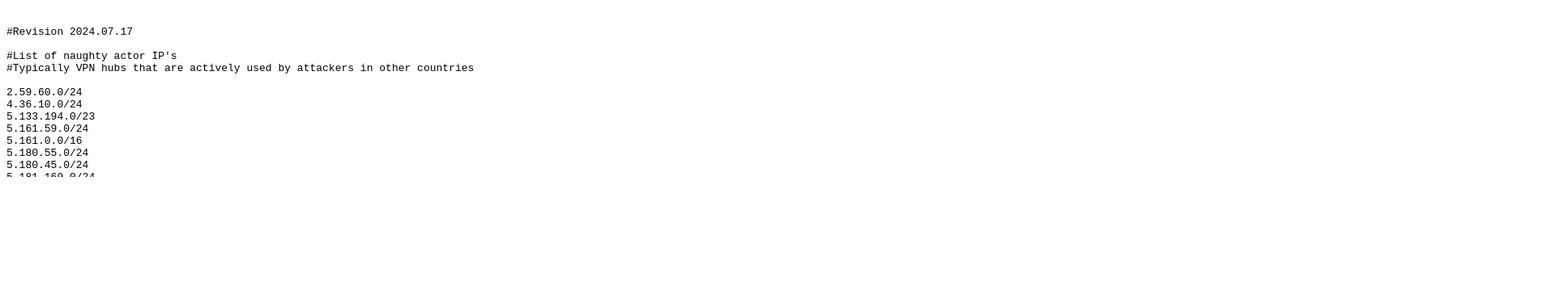
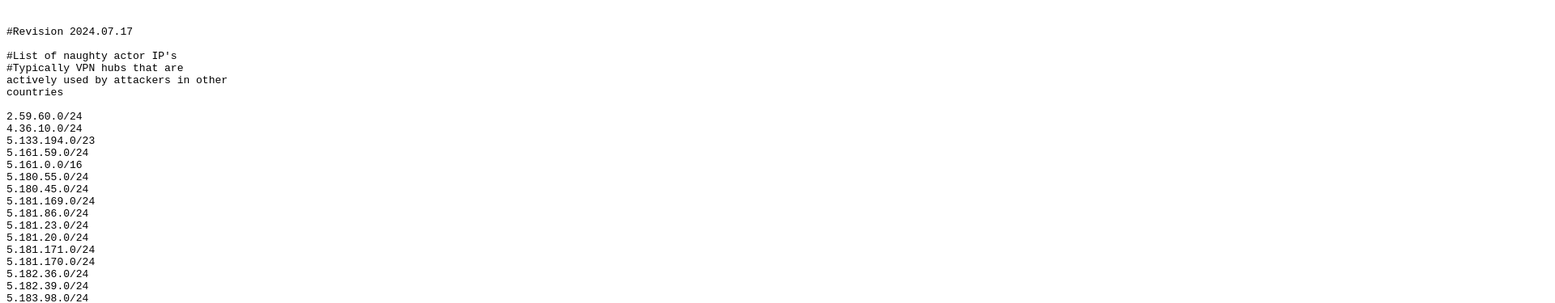
Before and after one commit to gaucho713/fortigate-ips, a website: page src/index.html in a window 1280 px wide. Shown: the part 241-616 px from the top of the page at 81% size, 1920 px wide, since content can reach past the window. Drawn offline with Linux system fonts and the light colour scheme.

Commit message:
Update index.html

```diff
--- a/src/index.html
+++ b/src/index.html
@@ -16,7 +16,7 @@
 
 <body>
   <h1>#Embedded Text File</h1>
-      <embed src="fortigate-block-ips.txt" type="text/plain" width="3000" height="200">
+      <embed src="fortigate-block-ips.txt" type="text/plain" width="300" height="2000">
 </body>
 
 </html>
```
